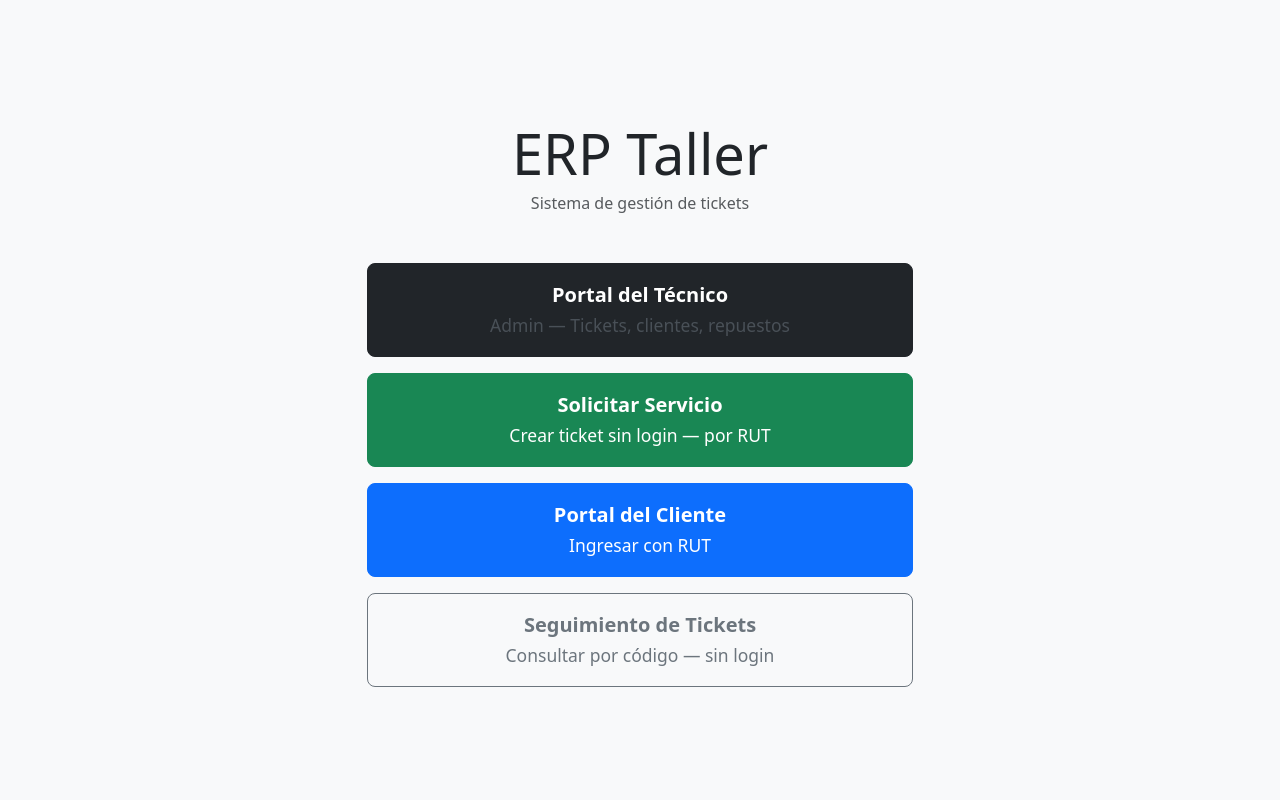
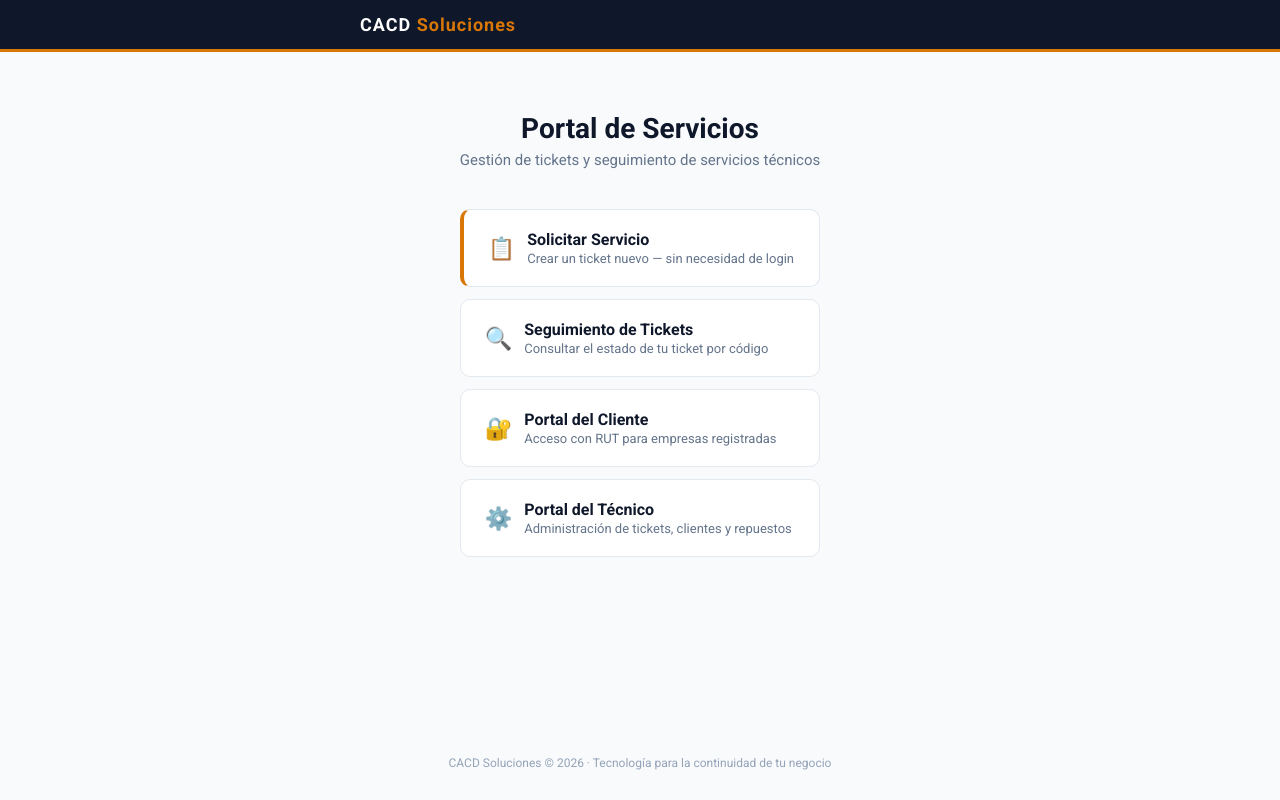
Before and after one commit to ccespedesdevia/erp-taller, a Django app: page / in a window 1280 px wide. Run offline with Django 4.2, Linux system fonts and the light colour scheme.

Commit message:
Rebrand to CACD Soluciones: Roboto font, navy/amber colors, updated templates

```diff
--- a/templates/home.html
+++ b/templates/home.html
@@ -3,36 +3,140 @@
 <head>
     <meta charset="UTF-8">
     <meta name="viewport" content="width=device-width, initial-scale=1.0">
-    <title>ERP Taller</title>
-    <link href="https://cdn.jsdelivr.net/npm/bootstrap@5.3.3/dist/css/bootstrap.min.css" rel="stylesheet">
+    <title>CACD Soluciones — Portal de Servicios</title>
+    <link rel="preconnect" href="https://fonts.googleapis.com">
+    <link rel="preconnect" href="https://fonts.gstatic.com" crossorigin>
+    <link href="https://fonts.googleapis.com/css2?family=Roboto:wght@400;500;700&display=swap" rel="stylesheet">
+    <style>
+        * { margin:0; padding:0; box-sizing:border-box; }
+        body {
+            font-family: 'Roboto', sans-serif;
+            background: #f8fafc;
+            color: #1e293b;
+            min-height: 100vh;
+            display: flex;
+            flex-direction: column;
+        }
+        nav {
+            background: #0f172a;
+            padding: 14px 0;
+            border-bottom: 3px solid #d97706;
+        }
+        nav .container {
+            max-width: 600px;
+            margin: 0 auto;
+            padding: 0 20px;
+        }
+        nav .brand {
+            color: #fff;
+            font-size: 18px;
+            font-weight: 700;
+            letter-spacing: 1px;
+            text-decoration: none;
+        }
+        nav .brand span { color: #d97706; }
+        .container {
+            max-width: 600px;
+            margin: 0 auto;
+            padding: 0 20px;
+        }
+        .hero {
+            text-align: center;
+            padding: 60px 0 40px;
+        }
+        .hero h1 {
+            font-size: 28px;
+            font-weight: 700;
+            color: #0f172a;
+            margin-bottom: 6px;
+        }
+        .hero p {
+            font-size: 15px;
+            color: #64748b;
+        }
+        .grid { display: flex; flex-direction: column; gap: 12px; }
+        .card {
+            display: block;
+            background: #fff;
+            border: 1px solid #e2e8f0;
+            border-radius: 10px;
+            padding: 20px 24px;
+            text-decoration: none;
+            transition: all .2s;
+        }
+        .card:hover {
+            border-color: #d97706;
+            box-shadow: 0 4px 12px rgba(217,119,6,.15);
+            transform: translateY(-1px);
+        }
+        .card strong { display: block; font-size: 16px; color: #0f172a; }
+        .card small { display: block; font-size: 13px; color: #64748b; margin-top: 2px; }
+        .card .icon { font-size: 22px; margin-right: 12px; }
+        .card-row { display: flex; align-items: center; }
+        .highlight {
+            border-left: 4px solid #d97706;
+        }
+        footer {
+            margin-top: auto;
+            text-align: center;
+            padding: 30px 0;
+            font-size: 12px;
+            color: #94a3b8;
+        }
+    </style>
 </head>
-<body class="bg-light">
+<body>
+    <nav>
+        <div class="container">
+            <a class="brand" href="/">CACD <span>Soluciones</span></a>
+        </div>
+    </nav>
     <div class="container">
-        <div class="row justify-content-center" style="margin-top:15vh;">
-            <div class="col-md-6 text-center">
-                <h1 class="display-4 mb-1">ERP Taller</h1>
-                <p class="text-muted mb-5">Sistema de gestión de tickets</p>
-
-                <div class="d-grid gap-3">
-                    <a href="{% url 'admin:index' %}" class="btn btn-dark btn-lg py-3">
-                        <strong>Portal del Técnico</strong><br>
-                        <small class="text-light-emphasis">Admin — Tickets, clientes, repuestos</small>
-                    </a>
-                    <a href="{% url 'portal_solicitar' %}" class="btn btn-success btn-lg py-3">
-                        <strong>Solicitar Servicio</strong><br>
-                        <small>Crear ticket sin login — por RUT</small>
-                    </a>
-                    <a href="{% url 'portal_login' %}" class="btn btn-primary btn-lg py-3">
-                        <strong>Portal del Cliente</strong><br>
-                        <small>Ingresar con RUT</small>
-                    </a>
-                    <a href="{% url 'portal_seguir' %}" class="btn btn-outline-secondary btn-lg py-3">
-                        <strong>Seguimiento de Tickets</strong><br>
-                        <small>Consultar por código — sin login</small>
-                    </a>
+        <div class="hero">
+            <h1>Portal de Servicios</h1>
+            <p>Gestión de tickets y seguimiento de servicios técnicos</p>
+        </div>
+        <div class="grid">
+            <a href="{% url 'portal_solicitar' %}" class="card highlight">
+                <div class="card-row">
+                    <span class="icon">📋</span>
+                    <div>
+                        <strong>Solicitar Servicio</strong>
+                        <small>Crear un ticket nuevo — sin necesidad de login</small>
+                    </div>
                 </div>
-            </div>
+            </a>
+            <a href="{% url 'portal_seguir' %}" class="card">
+                <div class="card-row">
+                    <span class="icon">🔍</span>
+                    <div>
+                        <strong>Seguimiento de Tickets</strong>
+                        <small>Consultar el estado de tu ticket por código</small>
+                    </div>
+                </div>
+            </a>
+            <a href="{% url 'portal_login' %}" class="card">
+                <div class="card-row">
+                    <span class="icon">🔐</span>
+                    <div>
+                        <strong>Portal del Cliente</strong>
+                        <small>Acceso con RUT para empresas registradas</small>
+                    </div>
+                </div>
+            </a>
+            <a href="{% url 'admin:index' %}" class="card">
+                <div class="card-row">
+                    <span class="icon">⚙️</span>
+                    <div>
+                        <strong>Portal del Técnico</strong>
+                        <small>Administración de tickets, clientes y repuestos</small>
+                    </div>
+                </div>
+            </a>
         </div>
     </div>
+    <footer>
+        CACD Soluciones &copy; {% now "Y" %} &middot; Tecnología para la continuidad de tu negocio
+    </footer>
 </body>
 </html>
```
Also changed, not shown: portal/templates/portal/base_portal.html (+29 -3 lines), templates/admin/base_site.html (+39 -1 lines).
